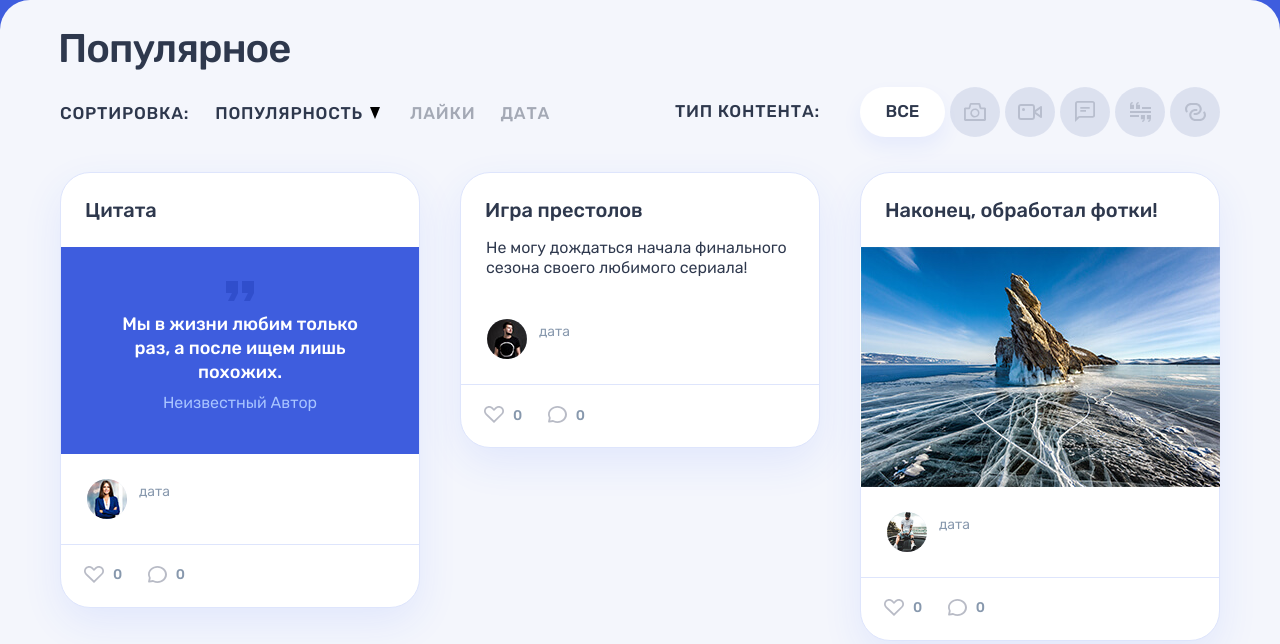
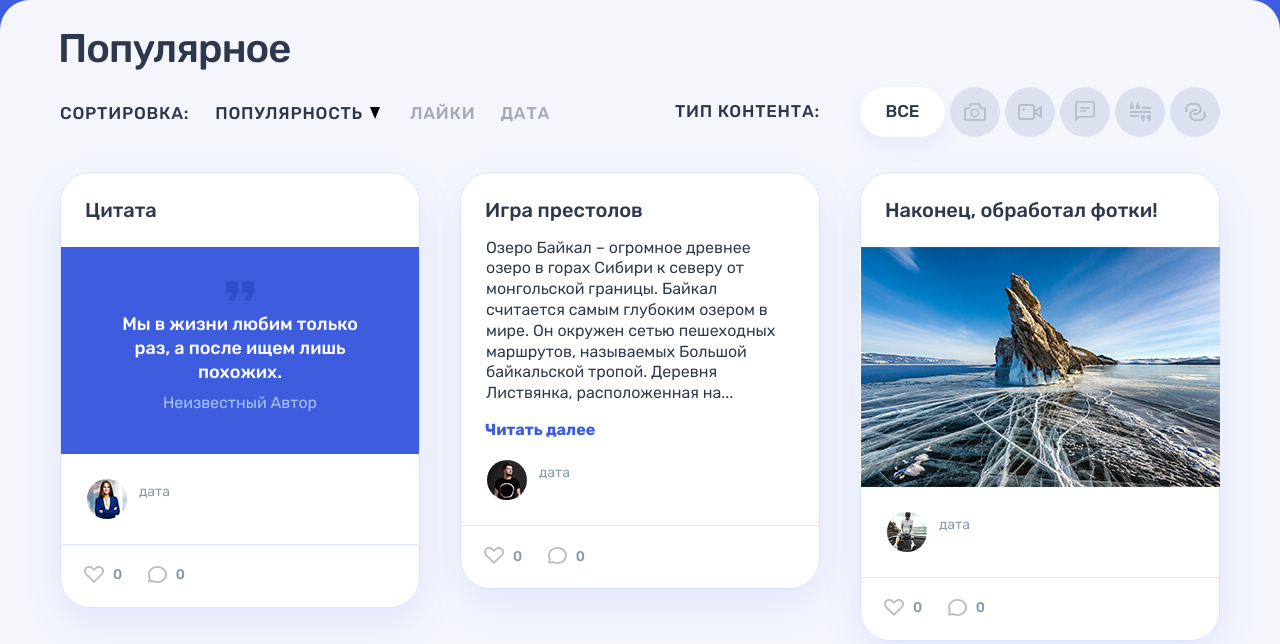
Before and after one commit to kandrukKV/1168091-readme-12, a PHP site: page / in a window 1280 px wide. Shown: the part 71-715 px from the top of the page. Run offline with PHP 8.4, Linux system fonts and the light colour scheme.

Commit message:
module2-task2 fix func

```diff
--- a/index.php
+++ b/index.php
@@ -14,7 +14,12 @@ $posts = [
     [
         'title' => 'Игра престолов',
         'type' => 'post-text',
-        'content' => 'Не могу дождаться начала финального сезона своего любимого сериала!',
+//        'content' => 'Не могу дождаться начала финального сезона своего любимого сериала!',
+        'content' => 'Озеро Байкал – огромное древнее озеро в горах Сибири к северу от монгольской границы. Байкал
+                        считается самым глубоким озером в мире. Он окружен сетью пешеходных маршрутов, называемых
+                        Большой байкальской тропой. Деревня Листвянка, расположенная на западном берегу озера, –
+                        популярная отправная точка для летних экскурсий. Зимой здесь можно кататься на коньках и
+                        собачьих упряжках.',
         'user_name' => 'Владик',
         'avatar' => 'userpic.jpg'
     ],
@@ -41,7 +46,12 @@ $posts = [
     ]
 ];
 
-function cropText (string $text, int $textLimit = 300) {
+function cropText ($text, $textLimit = 300)
+{
+    if (mb_strlen($text) <= $textLimit) {
+        return $text;
+    }
+
     $words = explode(' ', $text);
     $temp = array();
     $currentLengthText = 0;
@@ -50,14 +60,16 @@ function cropText (string $text, int $textLimit = 300) {
 
         $currentLengthText += mb_strlen($words[$i]);
 
-        if ($currentLengthText < $textLimit) {
+        if ($currentLengthText <= $textLimit) {
             $temp[] = $words[$i];
         } else {
-            return implode(' ', $temp) . '...';
+            break;
         }
+
+        $currentLengthText++;
     }
 
-    return implode(' ', $temp);
+    return implode(' ', $temp) . '...';
 }
 ?>
 <!DOCTYPE html>
```
